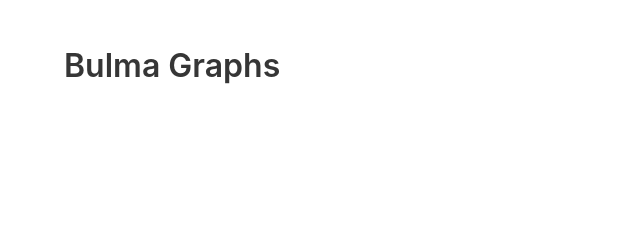
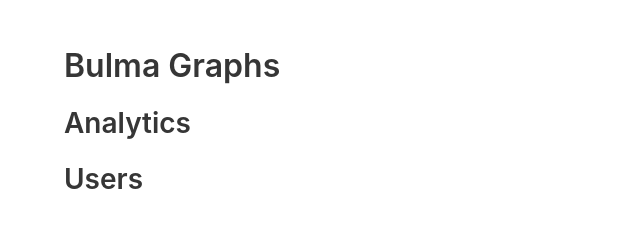
Before and after one commit to frizzant/bulma-graphs, a website: page index.html in a window 1280 px wide. Shown: the whole page, without its empty margins (0-640 px from the left). Drawn offline with nearby package versions, Linux system fonts and the light colour scheme.

Commit message:
Version 0.0.1

```diff
--- a/graphs.js
+++ b/graphs.js
@@ -1,15 +1,65 @@
 graphs = () => {
 // --- Variables + Objects
 // ---
-    let graphs = {
-        one: 'one',
+    let graphs = { // initialize object with settings
         settings: {
+            containerSelector: '.graphs-container',
+            containerItemSelector: '.graphs-container div',
             autoGenerate: true,
             animation: true,
         },
+
+    };
+    graphs = { // dependent on settings before they can be set
+        container: {
+            list: document.querySelectorAll(graphs.settings.containerSelector),
+            items: {
+                list: document.querySelectorAll(graphs.settings.containerItemSelector),
+            }
+        }
     };
 // ---
 // --- END Variables
 
+    let main = () => {
+        console.log(graphs.container.list);
+
+        let generateHTMLContainers = () => {
+            return new Promise((resolve) => { // setting up a PROMISE
+                let i = 0;
+                for (let container of graphs.container.list) {
+                    container.id = 'graph-container-' + i;
+                    container.classList.add('content');
+
+                    container.insertAdjacentHTML('afterbegin', `<h2>${container.dataset.title}</h2>`);
+                    i++;
+                    if (i === graphs.container.list.length) {
+                        resolve();
+                    }
+                }
+            });
+        };
+        let generateHTMLItems = () => {
+            return new Promise((resolve) => { // setting up a PROMISE
+                let i = 0;
+                for (let item of graphs.container.items.list) {
+                    console.log(item.dataset.title);
+                    i++;
+                    if (i === graphs.container.items.list.length) {
+                        resolve();
+                    }
+                }
+            });
+        };
+        let setup = () => {
+            console.log('STUFF HAPPENING');
+        };
+
+        generateHTMLContainers()
+            .then(generateHTMLItems)
+            .then(setup);
+
+    };
+    main();
 };
 graphs();
--- a/index.html
+++ b/index.html
@@ -16,8 +16,17 @@
 		<h1 class="title">
 			Bulma Graphs
 		</h1>
-		<div class="graphs-container">
-
+		<div class="graphs-container" data-title="Analytics">
+			<div data-title="One" data-value="10"></div>
+			<div data-title="Two" data-value="50"></div>
+			<div data-title="Three" data-value="100"></div>
+			<div data-title="Four" data-value="55"></div>
+		</div>
+		<div class="graphs-container" data-title="Users">
+			<div data-title="Mark" data-value="20"></div>
+			<div data-title="Seline" data-value="60"></div>
+			<div data-title="Lora" data-value="90"></div>
+			<div data-title="Werner" data-value="55"></div>
 		</div>
 	</div>
 </section>
--- a/package.json
+++ b/package.json
@@ -1,7 +1,7 @@
 {
   "name": "bulma-graphs",
   "version": "0.0.1",
-  "description": "another Bulma CSS extension that displays graphs on your website.",
+  "description": "Translates data into a visually pleasing graph using Bulma, but without dependence on Bulma.",
   "main": "graphs.js",
   "scripts": {
     "test": "echo \"Error: no test specified\" && exit 1"
```
